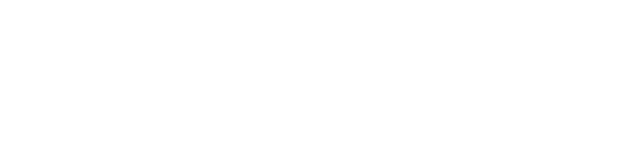
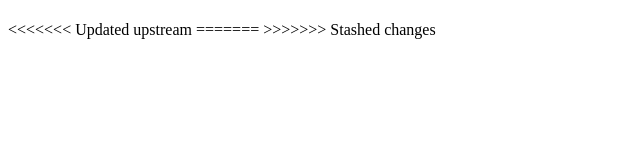
Before and after one commit to Rmkds/git-project, a plain HTML site: page index.html in a window 1280 px wide. Shown: the whole page, without its empty margins (0-640 px from the left). Drawn offline with Linux system fonts and the light colour scheme.

Commit message:
ебать новое

```diff
--- a/index.html
+++ b/index.html
@@ -9,5 +9,9 @@
 <body>
     <h1></h1>
     <h2></h2>
+<<<<<<< Updated upstream
+=======
+    <title></title>
+>>>>>>> Stashed changes
 </body>
 </html>
```
